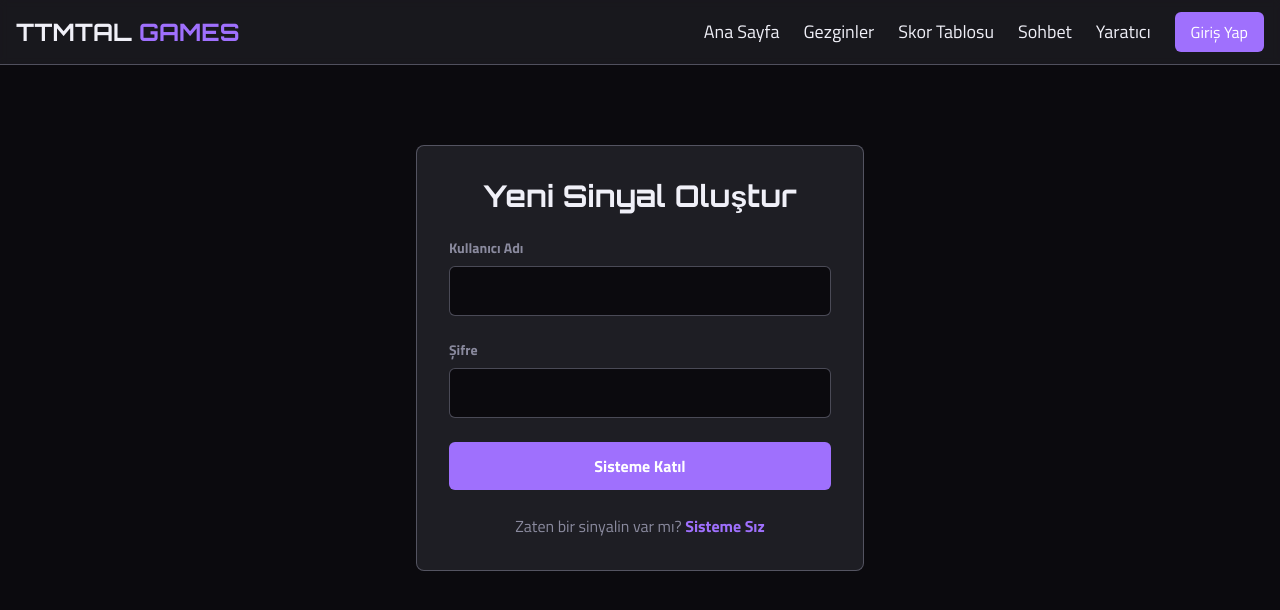
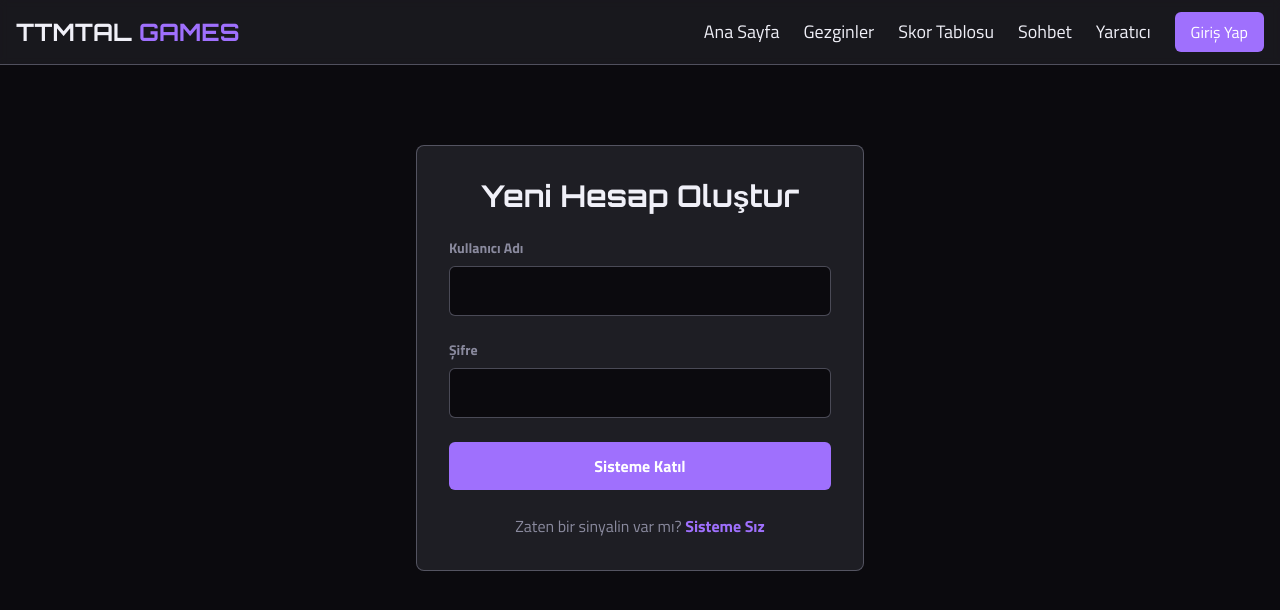
Before and after one commit to AniLLL3734/oyunmabedi, a React (Vite) app: page /#/signup in a window 1280 px wide. Shown: the top 610 px of the page. Built offline with nearby package versions, Linux system fonts and the light colour scheme; no server answers.

Commit message:
feat: Yeni HTML5 oyunları eklendi ve açıklamalar güncellendi

```diff
--- a/pages/LoginPage.tsx
+++ b/pages/LoginPage.tsx
@@ -51,7 +51,7 @@ const LoginPage: React.FC = () => {
         </form>
         <p className="text-center text-cyber-gray">
           Hesabın yok mu?{' '}
-          <Link to="/signup" className="font-bold text-electric-purple hover:underline">Yeni Sinyal Oluştur</Link>
+          <Link to="/signup" className="font-bold text-electric-purple hover:underline">Yeni Hesap Oluştur</Link>
         </p>
       </div>
     </motion.div>
--- a/pages/SignupPage.tsx
+++ b/pages/SignupPage.tsx
@@ -76,7 +76,7 @@ const SignupPage: React.FC = () => {
     return (
         <motion.div initial={{ opacity: 0 }} animate={{ opacity: 1 }} className="flex justify-center items-center py-12">
             <div className="w-full max-w-md p-8 space-y-6 bg-dark-gray rounded-lg border border-cyber-gray/50">
-                <h1 className="text-3xl font-bold text-center text-ghost-white font-heading">Yeni Sinyal Oluştur</h1>
+                <h1 className="text-3xl font-bold text-center text-ghost-white font-heading">Yeni Hesap Oluştur</h1>
                 <form onSubmit={handleSubmit(onSubmit)} className="space-y-6">
                     <div>
                         <label className="text-sm font-bold text-cyber-gray block mb-2">Kullanıcı Adı</label>
```
